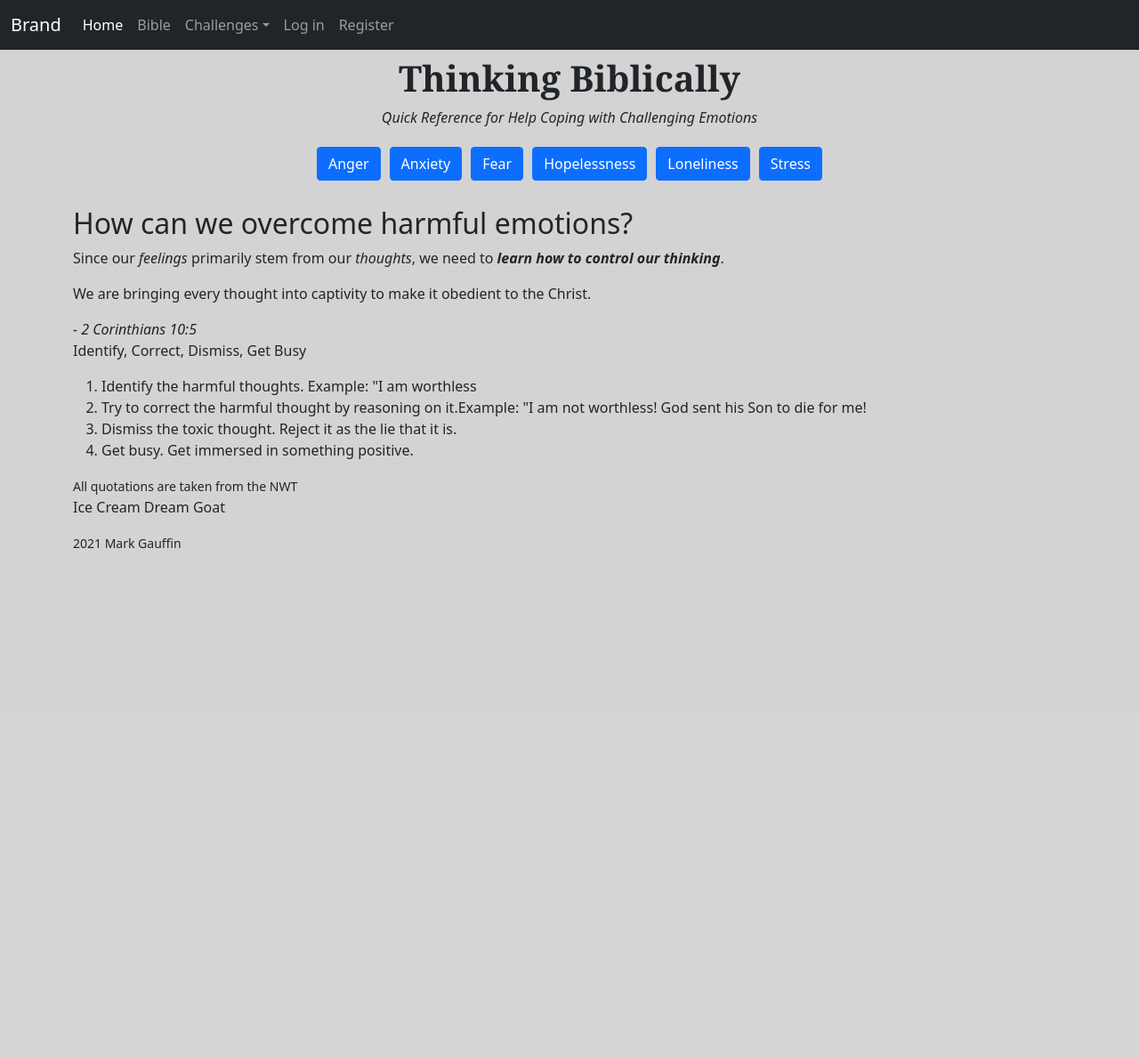
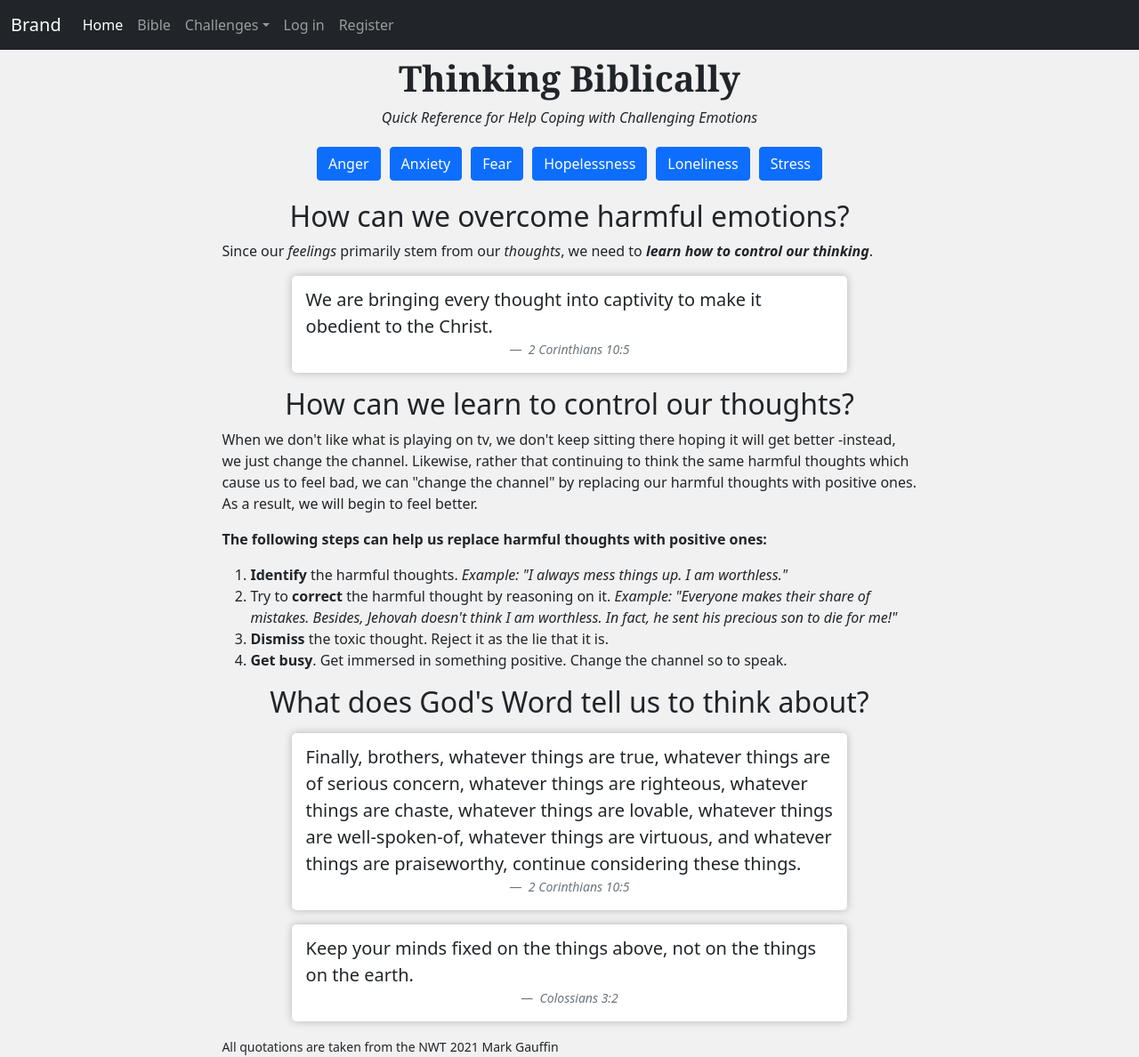
Before and after one commit to markinjamaica/therapy, a Django app: page / in a window 1280 px wide. Shown: the whole page at 89% size. Before the commit the page ends 616 px from the top, so only its background shows below. Run offline with Django 3.2, Linux system fonts and the light colour scheme.

Commit message:
add style

```diff
--- a/biblehelp/static/styles.css
+++ b/biblehelp/static/styles.css
@@ -1,8 +1,27 @@
 body {
-    background-color: lightgray;
+    background-color: rgb(241, 241, 241);
 }
-
+/* try some pictures.... */
+/* https://images.unsplash.com/photo-1506260408121-e353d10b87c7?ixid=MnwxMjA3fDB8MHxwaG90by1wYWdlfHx8fGVufDB8fHx8&ixlib=rb-1.2.1&auto=format&fit=crop&w=1856&q=80 */
+/* https://images.unsplash.com/photo-1588392382834-a891154bca4d?ixid=MnwxMjA3fDB8MHxzZWFyY2h8MTN8fG5hdHVyZXxlbnwwfHwwfHw%3D&ixlib=rb-1.2.1&auto=format&fit=crop&w=900&q=60 */
 /***** index.html *****/
+/*
+.body-index {
+    background-image: url(https://images.unsplash.com/photo-1545007014-f89f88ce2092?ixlib=rb-1.2.1&ixid=MnwxMjA3fDB8MHxwaG90by1wYWdlfHx8fGVufDB8fHx8&auto=format&fit=crop&w=928&q=80);
+    background-size: cover;
+}
+.main-index {
+    background: linear-gradient(
+        rgba(225, 225, 225, 0.7),
+        rgb(225, 225, 225, 0.7)
+    );
+} */
+section h2 {
+    text-align: center;
+}
+.blockquote-footer {
+    margin-bottom: 0;
+}
 .home-emotion-links {
     margin: 5px;
 }
@@ -20,8 +39,23 @@ body {
     display: flex;
     flex-wrap: wrap;
     justify-content: center;
+    margin-bottom: 1rem;
 }
-
+.index-quote {
+    display: block;
+    width: 80%;
+    box-shadow: 0 0 10px rgb(180, 180, 180);
+    padding: 1em;
+    padding-top: 0.75rem;
+    background-color: white;
+    border-radius: 5px;
+    margin: 0 auto;
+    margin-bottom: 1rem;
+    margin-top: 1rem;
+}
+.index-quote figcaption {
+    text-align: center;
+}
 /***** goals.html *****/
 .heading-container {
     margin-bottom: 15px;
@@ -95,6 +129,9 @@ nav {
 }
 
 /***** bible.html *****/
+#show {
+    margin-bottom: -15px;
+}
 #bible-chapters {
     margin-bottom: 1.5rem;
 }
@@ -125,3 +162,10 @@ nav {
 .v {
     padding: 0 10px 0 10px;
 }
+/***** Media Queries *****/
+@media (min-width: 992px) {
+    main {
+        width: 70%;
+        margin: 0 auto;
+    }
+}
--- a/biblehelp/templates/bible.html
+++ b/biblehelp/templates/bible.html
@@ -2,7 +2,7 @@
 {% block title %}Bible | Thinking Biblically{% endblock %}
 {% block body%}
 
-<main class="container">
+<main>
     <h1 class="book-title collapse"></h1>
     <div class="form-container collapse show">
         {% csrf_token %}
--- a/biblehelp/templates/index.html
+++ b/biblehelp/templates/index.html
@@ -1,32 +1,65 @@
 {% extends "layout.html" %}
 
 {% block title %}Thinking Biblically{% endblock %}
-
+{% block body-class %}body-index{% endblock%}
 {% block body%}
-<main class="container">
+<main class="main-index">
     <div class="main-titleWrapper">
         <h1 class="main-title">Thinking Biblically</h1>
         <p class="main-explain">Quick Reference for Help Coping with Challenging Emotions</h2>
     </div>
-    <div class="emotion-container container">
+    <div class="emotion-container">
         {% for emotion in emotions %}
         <a class="btn btn-primary home-emotion-links" href="{% url 'feeling' emotion|lower %}">{{ emotion|title }}</a>
         {% endfor %}
     </div>
-    <br>
-    <h2>How can we overcome harmful emotions?</h2>
-    <p>Since our <em>feelings</em> primarily stem from our <em>thoughts</em>, we need to <em><strong>learn how to control our thinking</strong></em>.</p>
-    <blockquote>We are bringing every thought into captivity to make it obedient to the Christ.</blockquote>
-    <cite>- 2 Corinthians 10:5</cite>
-    <p>Identify, Correct, Dismiss, Get Busy</p>
-    <ol>
-        <li>Identify the harmful thoughts. <span>Example: "I am worthless</span></li>
-        <li>Try to correct the harmful thought by reasoning on it.<span>Example: "I am not worthless! God sent his Son to die for me!</span></li>
-        <li>Dismiss the toxic thought. Reject it as the lie that it is.</li>
-        <li>Get busy. Get immersed in something positive.</li>
-    </ol>
+    <section>
+        <h2>How can we overcome harmful emotions?</h2>
+        <p>Since our <em>feelings</em> primarily stem from our <em>thoughts</em>, we need to <em><strong>learn how to control our thinking</strong></em>.</p>
+        <figure class="index-quote">
+            <blockquote class="blockquote">
+                <p>We are bringing every thought into captivity to make it obedient to the Christ.</p>
+            </blockquote>
+            <figcaption class="blockquote-footer">
+                <cite>2 Corinthians 10:5</cite>
+            </figcaption>
+        </figure>
+    </section>
+    <section>
+        <h2>How can we learn to control our thoughts?</h2>
+        <p>When we don't like what is playing on tv, we don't keep sitting there hoping it will get better
+            -instead, we just change the channel. Likewise, rather that continuing to think the same harmful thoughts which cause us to feel bad,
+            we can "change the channel" by replacing our harmful thoughts with positive ones. As a result, we will begin to feel better.</p>
+        <p><strong>The following steps can help us replace harmful thoughts with positive ones:</strong></p>
+        <ol>
+            <li><strong>Identify</strong> the harmful thoughts. <em>Example: "I always mess things up. I am worthless."</em></li>
+            <li>Try to <strong>correct</strong> the harmful thought by reasoning on it.
+                <em>Example: "Everyone makes their share of mistakes. Besides, Jehovah doesn't think I am worthless. In fact, he sent his precious son to die for me!"</em>
+            </li>
+            <li><strong>Dismiss</strong> the toxic thought. Reject it as the lie that it is.</li>
+            <li><strong>Get busy</strong>. Get immersed in something positive. Change the channel so to speak.</li>
+        </ol>
+    </section>
+    <section>
+        <h2>What does God's Word tell us to think about?</h2>
+        <figure class="index-quote">
+            <blockquote class="blockquote">
+                <p>Finally, brothers, whatever things are true, whatever things are of serious concern, whatever things are righteous, whatever things are chaste, whatever things are lovable, whatever things are well-spoken-of, whatever things are virtuous, and whatever things are praiseworthy, continue considering these things.</p>
+            </blockquote>
+            <figcaption class="blockquote-footer">
+                <cite>2 Corinthians 10:5</cite>
+            </figcaption>
+        </figure>
+        <figure class="index-quote">
+            <blockquote class="blockquote">
+                <p>Keep your minds fixed on the things above, not on the things on the earth.</p>
+            </blockquote>
+            <figcaption class="blockquote-footer">
+                <cite>Colossians 3:2</cite>
+            </figcaption>
+        </figure>
+    </section>
     <small>All quotations are taken from the NWT</small>
-    <p>Ice Cream Dream Goat</p>
     <small>2021 Mark Gauffin</small>
 </main>
 {% endblock %}
--- a/biblehelp/templates/layout.html
+++ b/biblehelp/templates/layout.html
@@ -20,7 +20,7 @@
         <link href="{% static 'styles.css' %}" rel="stylesheet" />
     </head>
 
-    <body>
+    <body class="{% block body-class %}{% endblock%}">
         <nav class="navbar navbar-dark bg-dark navbar-expand-sm">
             <div class="container-fluid">
                 <!-- Brand -->
@@ -109,7 +109,7 @@
             </div>
         </nav>
 
-        <div class="body">
+        <div class="body container">
             <!-- see django messages -->
             <div class="messages">
                 {% if messages %} {% for message in messages %}
--- a/biblehelp/templates/login.html
+++ b/biblehelp/templates/login.html
@@ -3,7 +3,7 @@
 {% block title %}Login | Thinking Biblically{% endblock %}
 
 {% block body%}
-<main class="container">
+<main>
     <div class="credentials-header">
         <h1>Log in</h1>
         <p>First Time? <a class="nav-item nav-link"
```
